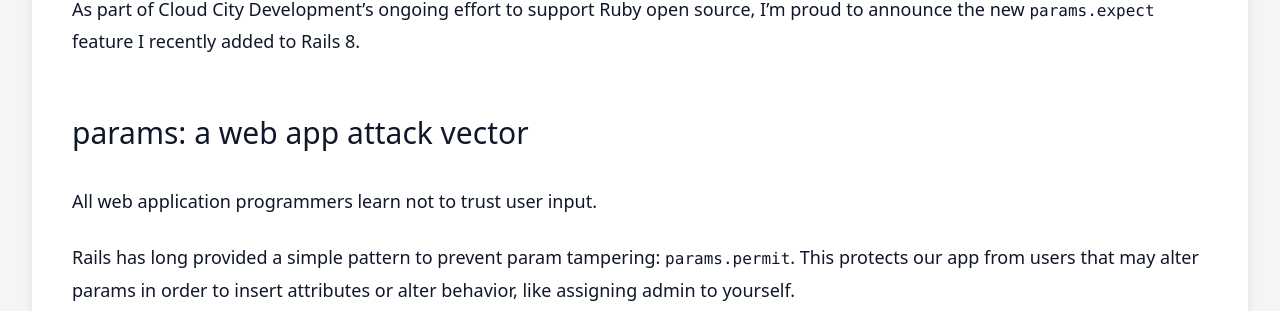
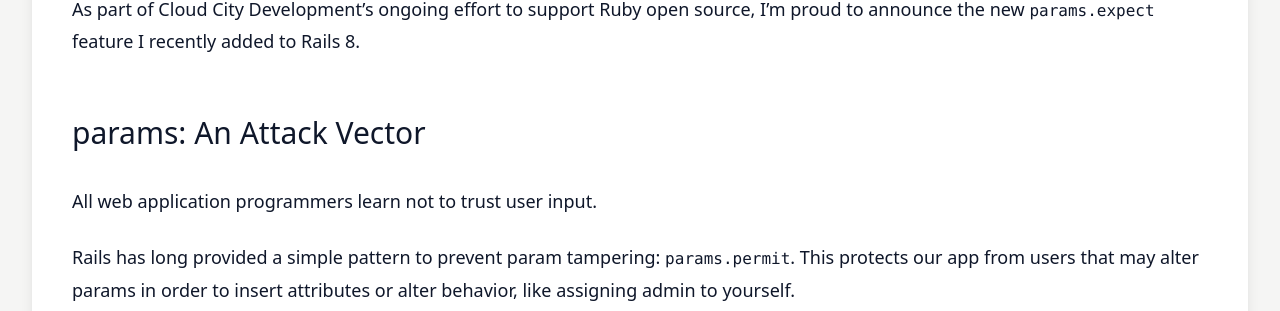
Before and after one commit to martinemde/martinemde.github.io, a Jekyll site: the page built from index.html, in a window 1280 px wide. Shown: the part 443-754 px from the top of the page. Built offline with Jekyll 4.4.1, drawn with Linux system fonts in a browser that asks for light colours; some web fonts are replaced.

Commit message:
Fix heading

```diff
--- a/_posts/2024-10-22-params-expect-new-rails-feature.md
+++ b/_posts/2024-10-22-params-expect-new-rails-feature.md
@@ -6,7 +6,7 @@ excerpt_separator: <!--more-->
 
 As part of [Cloud City Development](https://cloudcity.io)'s ongoing effort to support Ruby open source, I'm proud to announce [the new `params.expect` feature](https://github.com/rails/rails/pull/51674) I recently added to Rails 8.
 
-## params: a web app attack vector
+## params: An Attack Vector
 
 All web application programmers learn not to trust user input.
 
```
